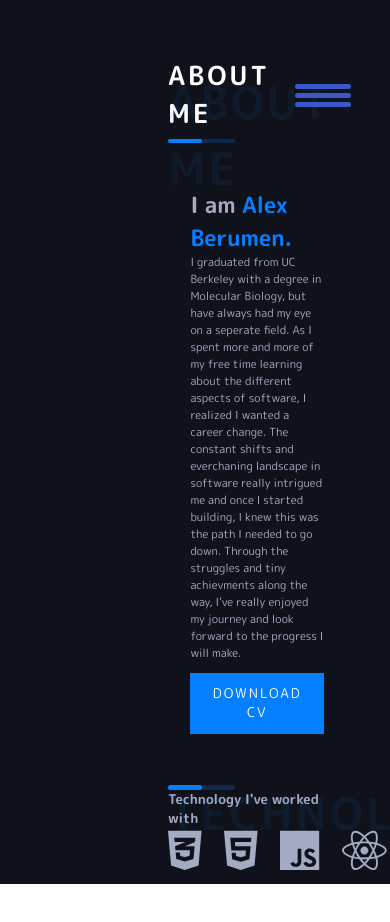
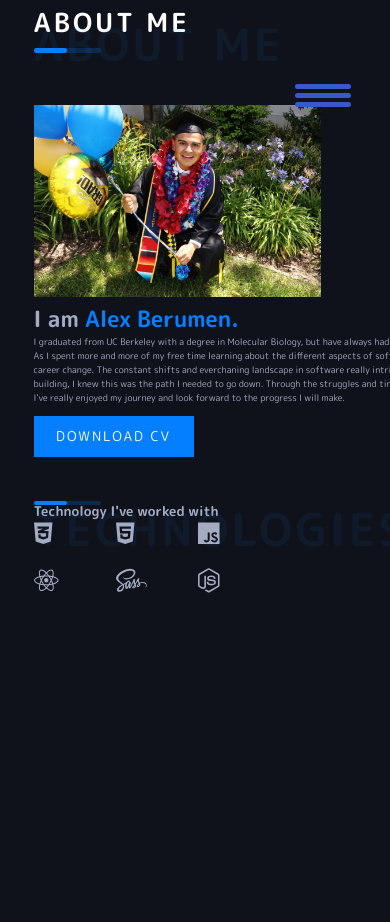
Before and after one commit to AlexBurrr/react-portfolio-sass, a React (Create React App) app: page /About in a window 390 px wide. Shown: the top 922 px of the page. Before the commit the page ends 884 px from the top, so only its background shows below. Built offline with nearby package versions, Linux system fonts and the light colour scheme.

Commit message:
about page made responsive

```diff
--- a/src/Styles/_about.scss
+++ b/src/Styles/_about.scss
@@ -1,12 +1,20 @@
+
+.AboutPage{
+    @media screen and (max-width: 400px){
+        height: 0rem;
+
+    }
+}
+
 .ImageSection{
     display: flex;
     margin-top: 4rem;
     margin-bottom: 4rem;
-    // @media screen and (max-width: 375px){
-    //    width: 200px;
-    //    left: 0;
+    @media screen and (max-width: 1400px){
+        flex-direction: column;
 
-    // }
+    }
+
 
     .img{
 
@@ -14,18 +22,47 @@
             width: 100%;
             height: 100%;
             object-fit: cover;
+            @media screen and (max-width: 600px){
+                width: 70%;
+            height: 70%;
 
+            }
+            @media screen and (max-width: 500px){
+                width: 60%;
+            height: 60%;
+
+            }
         }
     }
 
     .about-info{
-        margin-left: 2rem;
+        margin-left: 0rem;
          h4{
              font-size: 2rem;
+
          }
          p{
              font-size: 1rem;
+             @media screen and (max-width: 600px){
+                font-size: .8rem;
+
+            }
+
          }
+         @media screen and (max-width: 1400px){
+            flex-direction: column;
+            .about-info{
+                margin-left: 0;
+                margin-top: 1rem;
+            }
+        }
+        @media screen and (max-width: 1100px){
+            flex-direction: column;
+            .about-info{
+                margin-left: 0rem;
+                margin-top: 1rem;
+            }
+        }
     }
 
     .btn{
--- a/src/Styles/_layout.scss
+++ b/src/Styles/_layout.scss
@@ -40,14 +40,74 @@
         min-height: 100vh;
         display: grid;
         position: relative;
-        // background-image: url()
+
+        @media screen and (max-width:900px){
+            width: 100%;
+            margin: 0 ;
+            background-color: #10121B;
+            min-height: 100vh;
+            display: grid;
+            position: relative;
+            }
+            @media screen and (max-width:800px){
+                width: 100%;
+                margin: 0 ;
+                background-color: #10121B;
+                min-height: 130vh;
+                display: grid;
+                position: relative;
+                }
+                @media screen and (max-width:600px){
+                    width: 110%;
+                    margin: 0 ;
+                    background-color: #10121B;
+                    min-height: 120vh;
+                    display: grid;
+                    position: relative;
+                    }
+                    @media screen and (max-width:500px){
+                        width: 120%;
+                        margin: 0 ;
+                        background-color: #10121B;
+                        min-height: 120vh;
+                        display: grid;
+                        position: relative;
+                        }
+                        @media screen and (max-width:450px){
+                            width: 140%;
+                            margin: 0 ;
+                            background-color: #10121B;
+                            min-height: 140vh;
+                            display: grid;
+                            position: relative;
+                            }
+                            @media screen and (max-width:300px){
+                                width: 160%;
+                                margin: 0 ;
+                                background-color: #10121B;
+                                min-height: 160vh;
+                                display: grid;
+                                position: relative;
+                                }
         .content{
             margin: 5rem 15rem;
+            @media screen and (max-width:1000px){
+                margin: 2rem 10rem;
+
+            }
+            @media screen and (max-width:650px){
+                margin: 1rem 3rem;
+
+            }
+            @media screen and (max-width:500px){
+                margin: 1rem 3rem;
+
+            }
+
         }
-        @media screen and (max-width:1000px){
-            margin-left: 0;
-            width: 100%;
-        }
+
+
+
 
     }
 }
--- a/src/Styles/_skillSection.scss
+++ b/src/Styles/_skillSection.scss
@@ -1,4 +1,8 @@
 .skillsContainer{
+    @media screen and (max-width: 770px){
+        margin-top: -1rem;
+    }
+
 
     .tech-icon-container{
         position: absolute;
@@ -10,6 +14,20 @@
         color: #a4acc4;
         font-size: 4rem;
         text-align: center;
+        @media screen and (max-width: 1100px){
+        grid-template-columns: repeat(3,1fr);
+    }
+    @media screen and (max-width: 770px){
+        grid-template-columns: repeat(3,1fr);
+        font-size: 2.2rem;
+    }
+    @media screen and (max-width: 400px){
+        position: relative;
+        flex-direction: column;
+        left: 0rem;
+        width: 20rem;
+
+    }
 
 .icon{
     transition: all .5s ease-in-out;
--- a/src/Styles/_title.scss
+++ b/src/Styles/_title.scss
@@ -5,6 +5,9 @@
     position: relative;
     padding-bottom: 1rem;
     letter-spacing: 3px;
+    @media screen and (max-width: 800px){
+        top: -.7rem;
+        }
 
     &::before{
         content:'';
```
